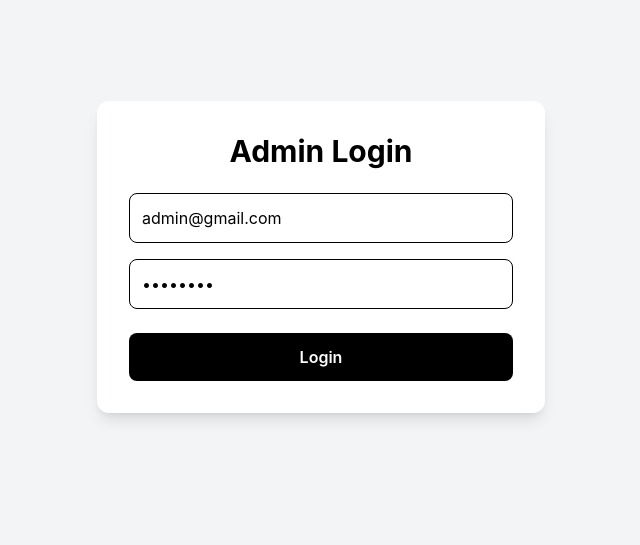
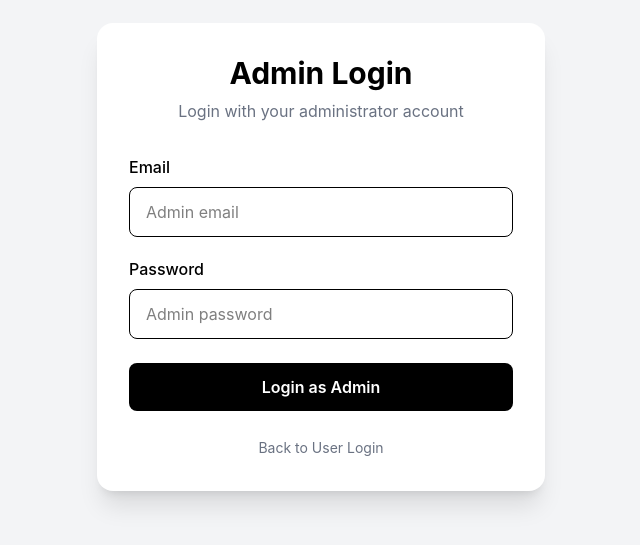
Before and after one commit to Krishnavm-11/TrendKart, a React (Vite) app in the folder client/: page /admin/login in a window 1280 px wide. Shown: the part 143-688 px from the top of the page, without its empty margins (319-959 px from the left). Built offline with nearby package versions, Linux system fonts and the light colour scheme; no server answers.

Commit message:
modified

```diff
--- a/client/src/pages/AdminLogin.jsx
+++ b/client/src/pages/AdminLogin.jsx
@@ -1,24 +1,37 @@
 import { useState } from "react";
-import { useNavigate } from "react-router-dom";
+import { Link, useNavigate } from "react-router-dom";
 import API from "../services/api";
 
 function AdminLogin() {
   const navigate = useNavigate();
 
-  const [email, setEmail] = useState("admin@gmail.com");
-  const [password, setPassword] = useState("admin123");
+  const [email, setEmail] = useState("");
+  const [password, setPassword] = useState("");
+  const [loading, setLoading] = useState(false);
+  const [error, setError] = useState("");
 
-  const handleSubmit = async (e) => {
+  const handleLogin = async (e) => {
     e.preventDefault();
 
+    setError("");
+
     try {
+      setLoading(true);
+
       const { data } = await API.post("/auth/login", {
         email,
         password,
       });
 
+      console.log("Admin login response:", data);
+
+      if (!data.user) {
+        setError("User information not returned from server.");
+        return;
+      }
+
       if (data.user.role !== "admin") {
-        alert("Admin only");
+        setError("Only admin users can login here.");
         return;
       }
 
@@ -34,38 +47,94 @@ function AdminLogin() {
 
       navigate("/admin/dashboard");
     } catch (error) {
-      alert(error.response?.data?.message || "Login failed");
+      console.error(
+        "Admin login error:",
+        error.response?.data || error
+      );
+
+      setError(
+        error.response?.data?.message ||
+          "Admin login failed"
+      );
+    } finally {
+      setLoading(false);
     }
   };
 
   return (
     <div className="min-h-screen bg-gray-100 flex items-center justify-center px-4">
-      <form
-        onSubmit={handleSubmit}
-        className="bg-white w-full max-w-md p-8 rounded-xl shadow-lg"
-      >
-        <h1 className="text-3xl font-bold text-center mb-6">Admin Login</h1>
+      <div className="w-full max-w-md bg-white rounded-2xl shadow-xl p-8">
+        <div className="text-center mb-8">
+          <h1 className="text-3xl font-bold">
+            Admin Login
+          </h1>
+
+          <p className="text-gray-500 mt-2">
+            Login with your administrator account
+          </p>
+        </div>
+
+        {error && (
+          <div className="mb-5 bg-red-50 text-red-600 p-3 rounded-lg text-sm">
+            {error}
+          </div>
+        )}
+
+        <form onSubmit={handleLogin}>
+          <div className="mb-5">
+            <label className="block mb-2 font-medium">
+              Email
+            </label>
 
             <input
               type="email"
-          placeholder="Admin Email"
-          className="w-full border p-3 rounded-lg mb-4"
               value={email}
-          onChange={(e) => setEmail(e.target.value)}
+              onChange={(e) =>
+                setEmail(e.target.value)
+              }
+              placeholder="Admin email"
+              className="w-full border rounded-lg px-4 py-3 outline-none focus:border-black"
+              required
             />
+          </div>
+
+          <div className="mb-6">
+            <label className="block mb-2 font-medium">
+              Password
+            </label>
 
             <input
               type="password"
-          placeholder="Password"
-          className="w-full border p-3 rounded-lg mb-6"
               value={password}
-          onChange={(e) => setPassword(e.target.value)}
+              onChange={(e) =>
+                setPassword(e.target.value)
+              }
+              placeholder="Admin password"
+              className="w-full border rounded-lg px-4 py-3 outline-none focus:border-black"
+              required
             />
+          </div>
 
-        <button className="w-full bg-black text-white py-3 rounded-lg font-semibold">
-          Login
+          <button
+            type="submit"
+            disabled={loading}
+            className="w-full bg-black text-white py-3 rounded-lg font-semibold hover:bg-gray-800 disabled:opacity-50"
+          >
+            {loading
+              ? "Logging in..."
+              : "Login as Admin"}
           </button>
         </form>
+
+        <div className="mt-6 text-center">
+          <Link
+            to="/login"
+            className="text-sm text-gray-500 hover:text-black hover:underline"
+          >
+            Back to User Login
+          </Link>
+        </div>
+      </div>
     </div>
   );
 }
--- a/client/src/services/api.js
+++ b/client/src/services/api.js
@@ -1,24 +1,17 @@
 import axios from "axios";
 
 const API = axios.create({
-  baseURL:
-    import.meta.env.VITE_API_URL ||
-    "http://localhost:5000/api",
+  baseURL: import.meta.env.VITE_API_URL,
 });
 
-API.interceptors.request.use(
-  (config) => {
-    const token =
-      localStorage.getItem("token");
+API.interceptors.request.use((config) => {
+  const token = localStorage.getItem("token");
 
-    if (token) {
-      config.headers.Authorization =
-        `Bearer ${token}`;
-    }
+  if (token) {
+    config.headers.Authorization = `Bearer ${token}`;
+  }
 
-    return config;
-  },
-  (error) => Promise.reject(error)
-);
+  return config;
+});
 
 export default API;
```
Lines whose indentation alone changed are shown as unchanged.
